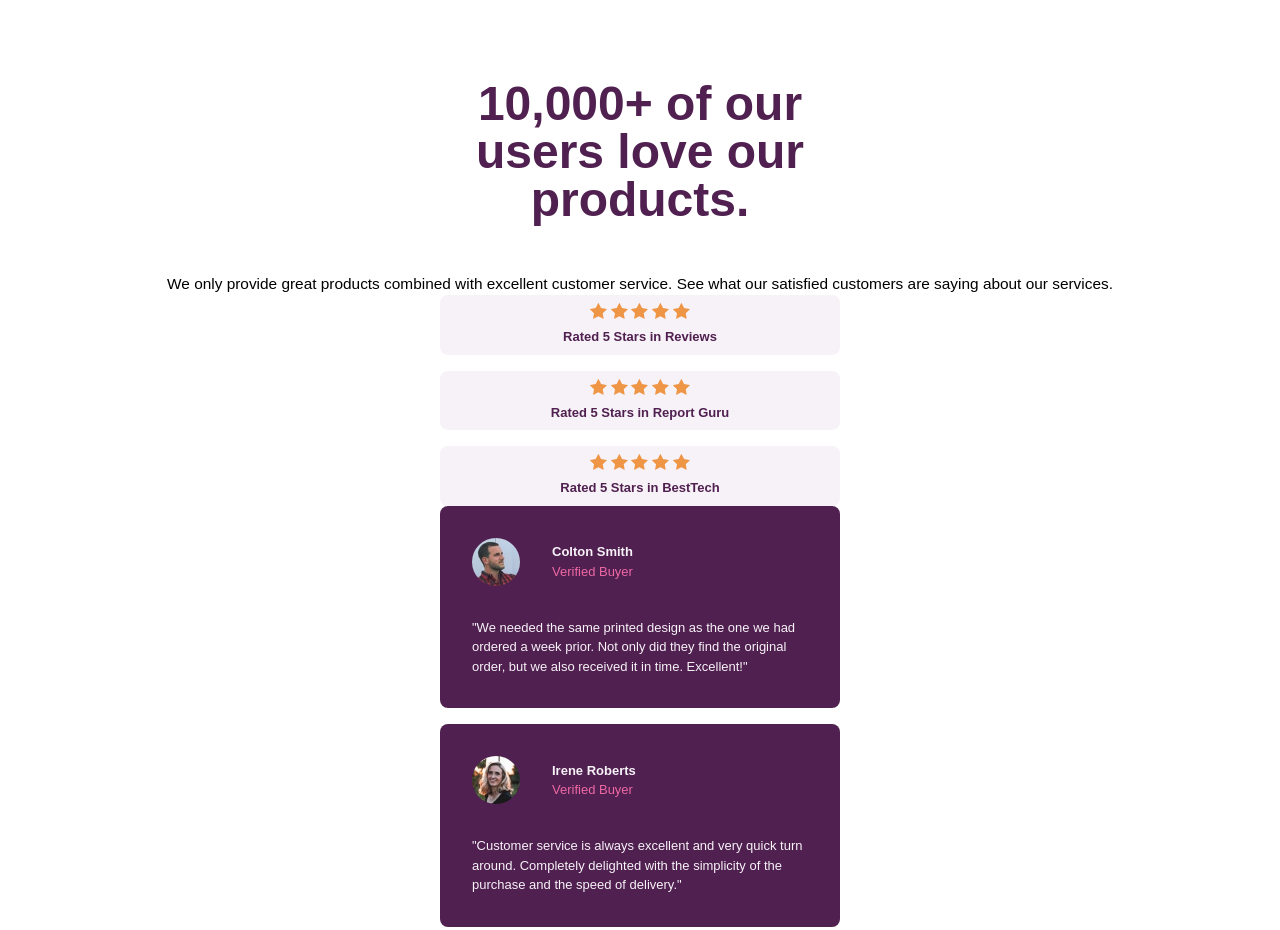
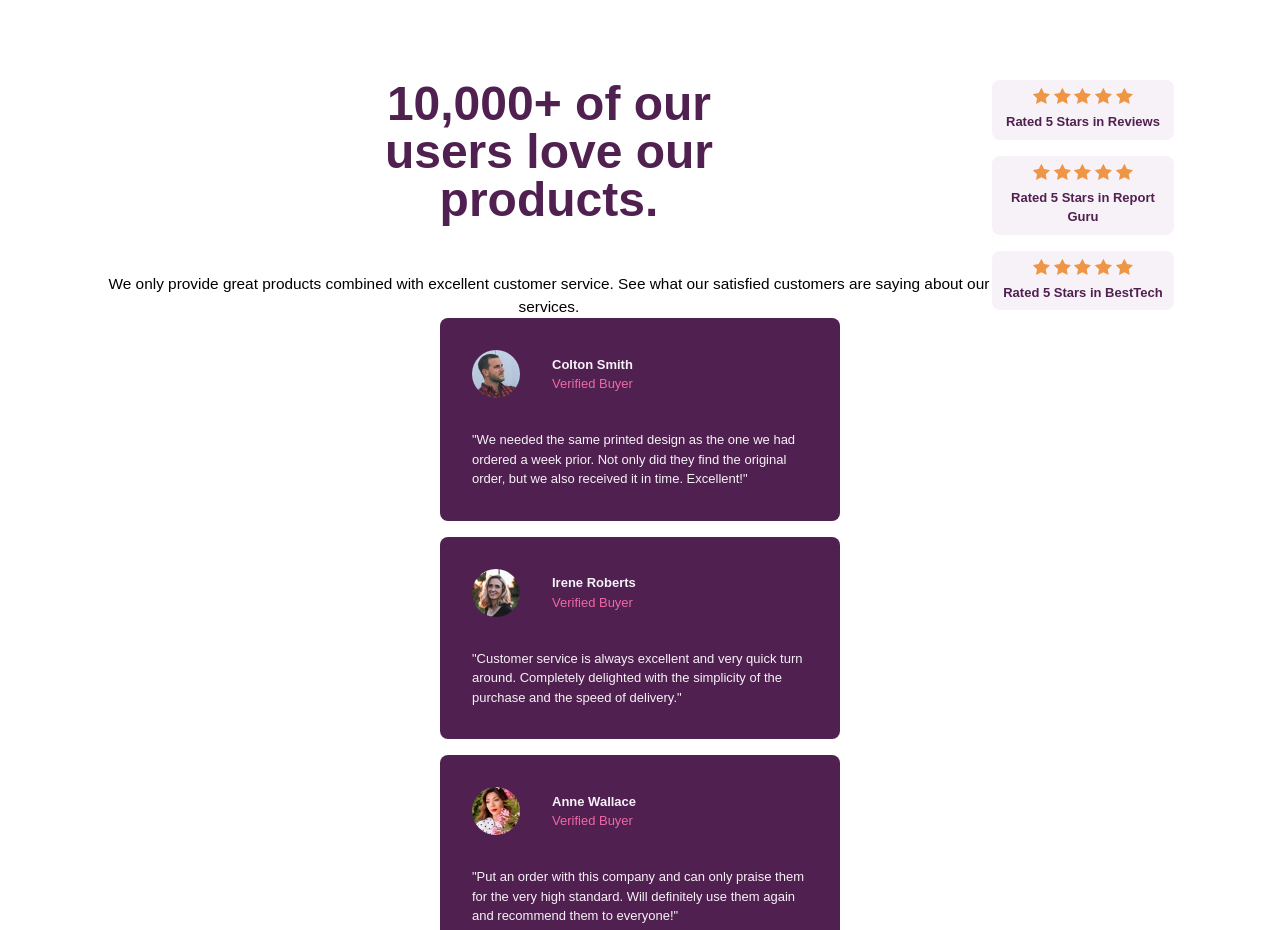
Before and after one commit to Annie-Huang/social-proof-section, a website: page index.html in a window 1280 px wide. Shown: the top 930 px of the page. Drawn offline with Linux system fonts and the light colour scheme.

Commit message:
Split on the intro and ratings sections for desktop

```diff
--- a/index.html
+++ b/index.html
@@ -11,16 +11,19 @@
 <body>
 <main>
   <div class="container">
+    <div class="split">
+      <div class="intro">
         <h1>10,000+ of our users love our products.</h1>
 
         <p class="lead">We only provide great products combined with excellent customer service.
         See what our satisfied customers are saying about our services.</p>
-
+      </div>
       <ul class="ratings flow-content">
         <li class="review">Rated 5 Stars in Reviews</li>
         <li class="review">Rated 5 Stars in Report Guru</li>
         <li class="review">Rated 5 Stars in BestTech</li>
       </ul>
+    </div>
 
     <ul class="quotes flow-content">
       <li>
--- a/scss/base/_utilities.scss
+++ b/scss/base/_utilities.scss
@@ -9,7 +9,9 @@
 }
 
 .split {
-  display: flex;
+  @media (min-width: 50em) {
+    display: flex;
+  }
 }
 
 .a-center {
```
Also changed, not shown: scss/main.css, 1 other file. Lines whose indentation alone changed are shown as unchanged.
